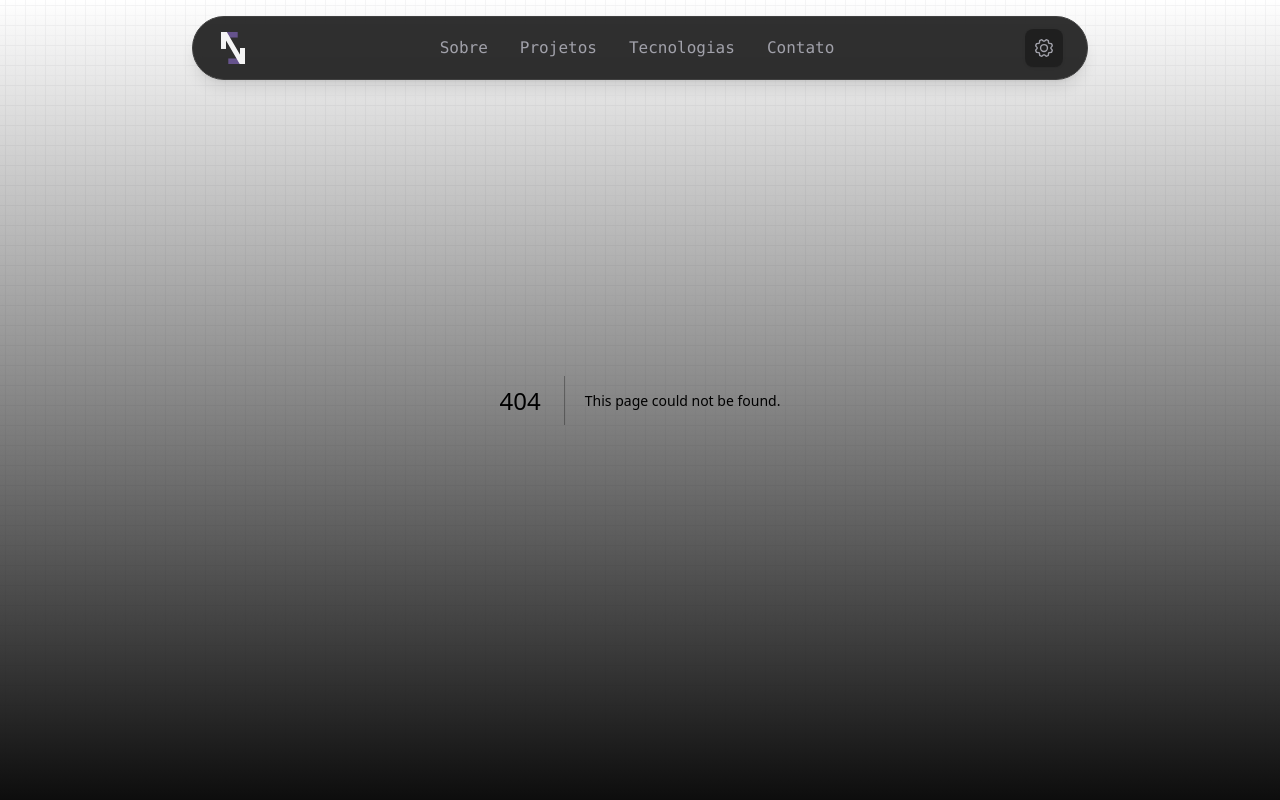
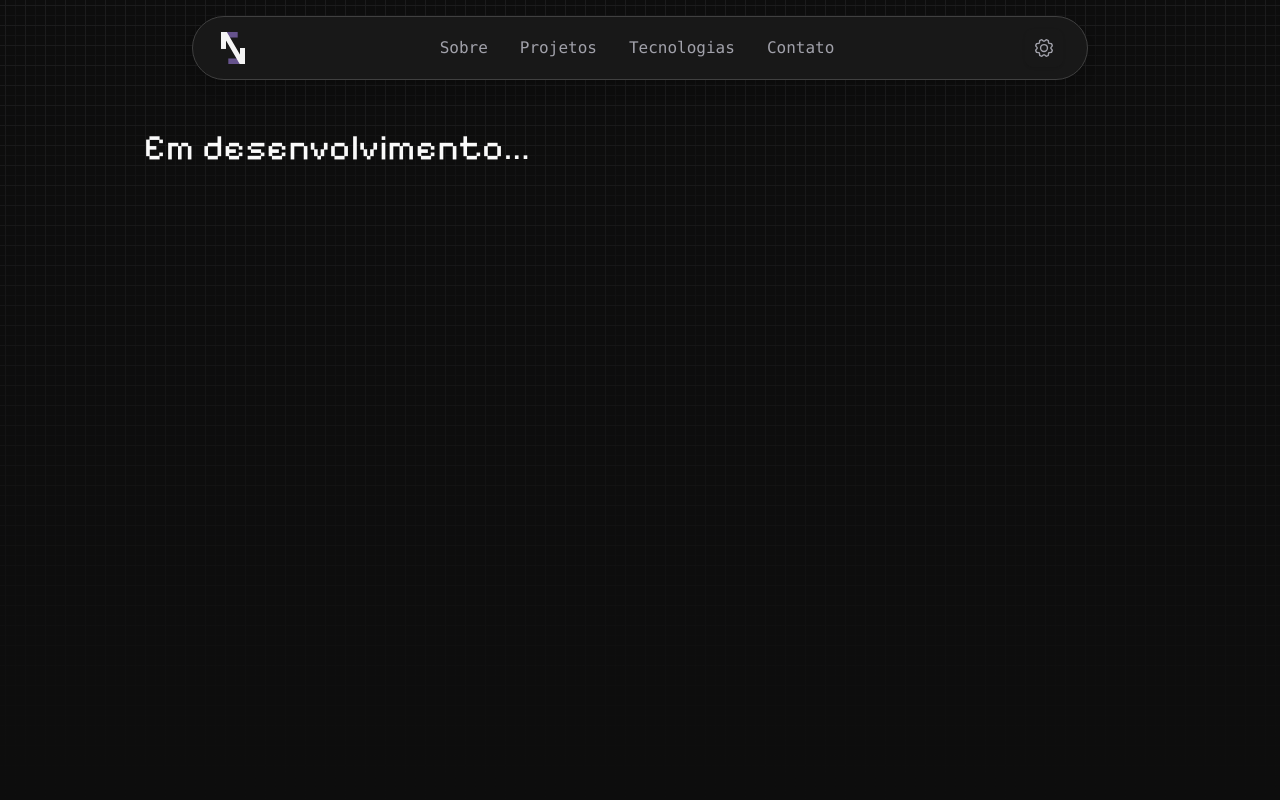
Before and after one commit to nahtanPNG/nahtanPNG, a Next.js app: page /projects in a window 1280 px wide. Before the commit this address had no page. Shown: the top 800 px of the page. Built offline with nearby package versions, Linux system fonts and the light colour scheme.

Commit message:
fix: add in progress in projects page

```diff
--- a/src/app/components/Navbar.tsx
+++ b/src/app/components/Navbar.tsx
@@ -50,7 +50,7 @@ export function Navbar() {
           </li>
           <li className="hidden sm:block">
             <a
-              href="/projetos"
+              href="/projects"
               className="navbar-link hover:text-primary transition-colors"
             >
               Projetos
--- /dev/null
+++ b/src/app/projects/page.tsx
@@ -0,0 +1,13 @@
+"use client";
+
+export default function ContactPage() {
+  return (
+    <main className="max-w-5xl h-screen mx-auto py-12 px-4 mt-20">
+      <section className="mb-16 ">
+        <h1 className="text-4xl font-bold mb-4 pixel-font">
+          Em desenvolvimento...
+        </h1>
+      </section>
+    </main>
+  );
+}
```
